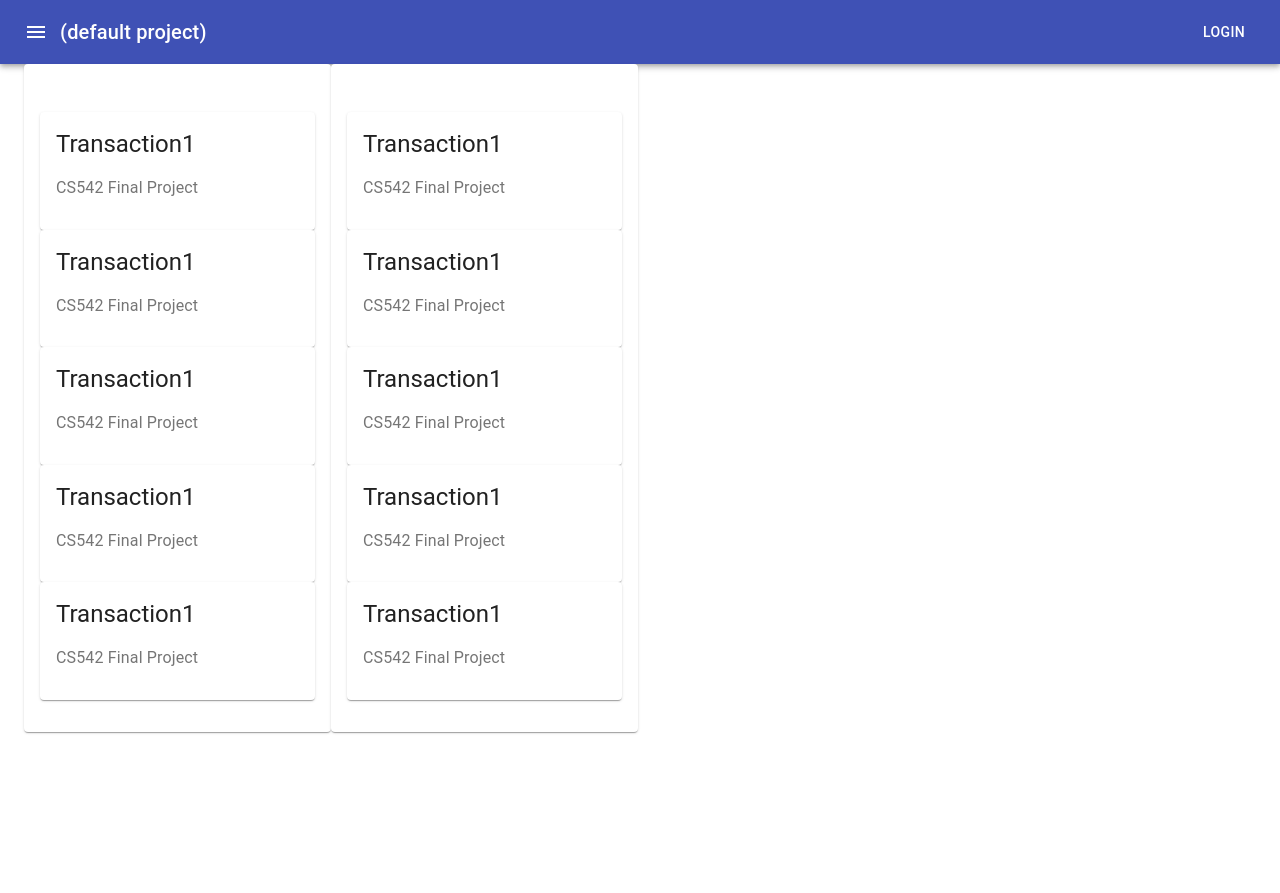
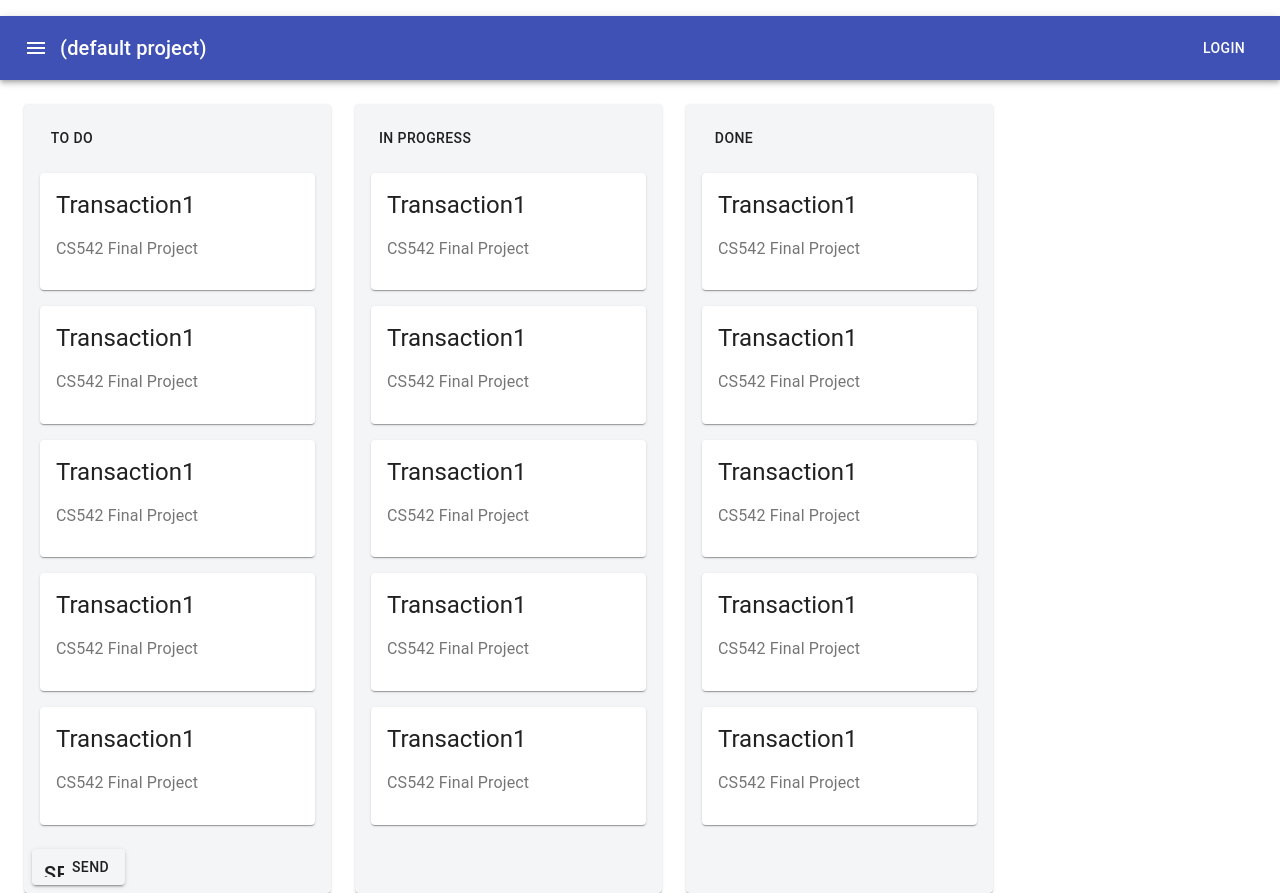
Before and after one commit to zchen8-hub/gene, a React (Create React App) app: page /ProjectBoard in a window 1280 px wide. Before the commit the page ends 800 px from the top, so only its background shows below. Built offline with nearby package versions, Linux system fonts and the light colour scheme.

Commit message:
update interface of ProjectBoard

```diff
--- a/src/view/ProjectBoard.js
+++ b/src/view/ProjectBoard.js
@@ -9,7 +9,7 @@ import './css/ProjectBoard.css';
 import { Card, CardHeader, CardContent, CardActions } from '@material-ui/core';
 import Container from '@material-ui/core/Container';
 import Transaction from './Transaction';
-
+import Icon from '@material-ui/core/Icon';
 
 class Project extends React.Component {
 
@@ -21,7 +21,6 @@ class Project extends React.Component {
     }
 
     render() {
-
         return (
             <div className="root">
                 <AppBar position="static">
@@ -35,12 +34,34 @@ class Project extends React.Component {
                         <Button color="inherit">Login</Button>
                     </Toolbar>
                 </AppBar>
-                <Container className="container" style={{display: 'flex'}}>
-                    <Card className="column">
-                        <CardHeader>
-
-                        </CardHeader>
-                        <CardContent>
+                <div className="container" style={{ display: 'flex' }}>
+                    <Card className="column" style={{ backgroundColor: '#F4F5F7' }}>
+                        <CardContent style={{ paddingBottom: '0' }}>
+                            <Button>TO DO</Button>
+                        </CardContent>
+                        <CardContent style={{ paddingTop: '0' }}>
+                            <Transaction />
+                            <Transaction />
+                            <Transaction />
+                            <Transaction />
+                            <Transaction />
+                        </CardContent>
+                        <CardActions>
+                            <Button
+                                variant="contained"
+                                color="inherit"
+                                startIcon={<Icon>send</Icon>}
+                                style={{backgroundColor: '#F4F5F7'}}
+                            >
+                                Send
+                            </Button>
+                        </CardActions>
+                    </Card>
+                    <Card className="column" style={{ backgroundColor: '#F4F5F7' }}>
+                        <CardContent style={{ paddingBottom: '0' }}>
+                            <Button>IN PROGRESS</Button>
+                        </CardContent>
+                        <CardContent style={{ paddingTop: '0' }}>
                             <Transaction />
                             <Transaction />
                             <Transaction />
@@ -51,11 +72,11 @@ class Project extends React.Component {
 
                         </CardActions>
                     </Card>
-                    <Card className="column">
-                        <CardHeader>
-
-                        </CardHeader>
-                        <CardContent>
+                    <Card className="column" style={{ backgroundColor: '#F4F5F7' }}>
+                        <CardContent style={{ paddingBottom: '0' }}>
+                            <Button>DONE</Button>
+                        </CardContent>
+                        <CardContent style={{ paddingTop: '0' }}>
                             <Transaction />
                             <Transaction />
                             <Transaction />
@@ -66,7 +87,7 @@ class Project extends React.Component {
 
                         </CardActions>
                     </Card>
-                </Container>
+                </div>
             </div>
         )
     }
--- a/src/view/css/ProjectBoard.css
+++ b/src/view/css/ProjectBoard.css
@@ -12,6 +12,9 @@
 
 .column {
     max-width: 500px;
+    background-color: #F4F5F7;
+    margin-left: 24px;
+    margin-top: 24px;
 }
 
 .container {
--- a/src/view/css/Transaction.css
+++ b/src/view/css/Transaction.css
@@ -1,6 +1,6 @@
 .root {
     min-width: 275px;
-
+    margin-top: 16px;
 }
 
 .bullet {
```
